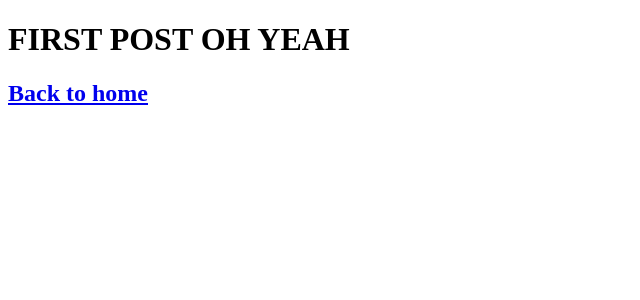
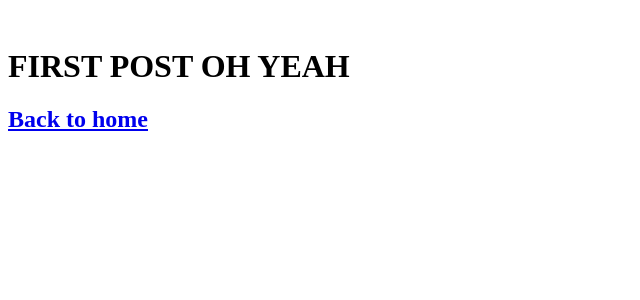
Before and after one commit to tristanjoshuaalba/sandboxwd, a Next.js app in the folder nextjs-blog/: page /posts/first-post in a window 1280 px wide. Shown: the top 300 px of the page, without its empty margins (0-640 px from the left). Built offline with nearby package versions, Linux system fonts and the light colour scheme.

Commit message:
Add styling to first post using the layout.module.css file Using Layout component

```diff
--- /dev/null
+++ b/nextjs-blog/components/layout.js
@@ -0,0 +1,9 @@
+import styles from './layout.module.css';
+
+const Layout = ({children}) => {
+    return (
+        <div className = {styles.container}> {children} </div>
+    )
+}
+
+export default Layout;
--- /dev/null
+++ b/nextjs-blog/components/layout.module.css
@@ -0,0 +1,5 @@
+.container {
+    max-width: 36 rem;
+    padding: 0 1 rem;
+    margin: 3rem auto 6rem;
+}
--- a/nextjs-blog/pages/posts/first-post.js
+++ b/nextjs-blog/pages/posts/first-post.js
@@ -1,9 +1,11 @@
 import Link from 'next/link';
 import Head from 'next/head';
+import Layout from '../../components/layout';
 
 const FirstPost = () => {
     return (
         <div>
+            <Layout>
             <Head>
                 <title>First Post</title>
             </Head>
@@ -13,6 +15,8 @@ const FirstPost = () => {
                     <a> Back to home </a>
                 </Link>
             </h2>
+            </Layout>
+
         </div>
     )
 }
```
